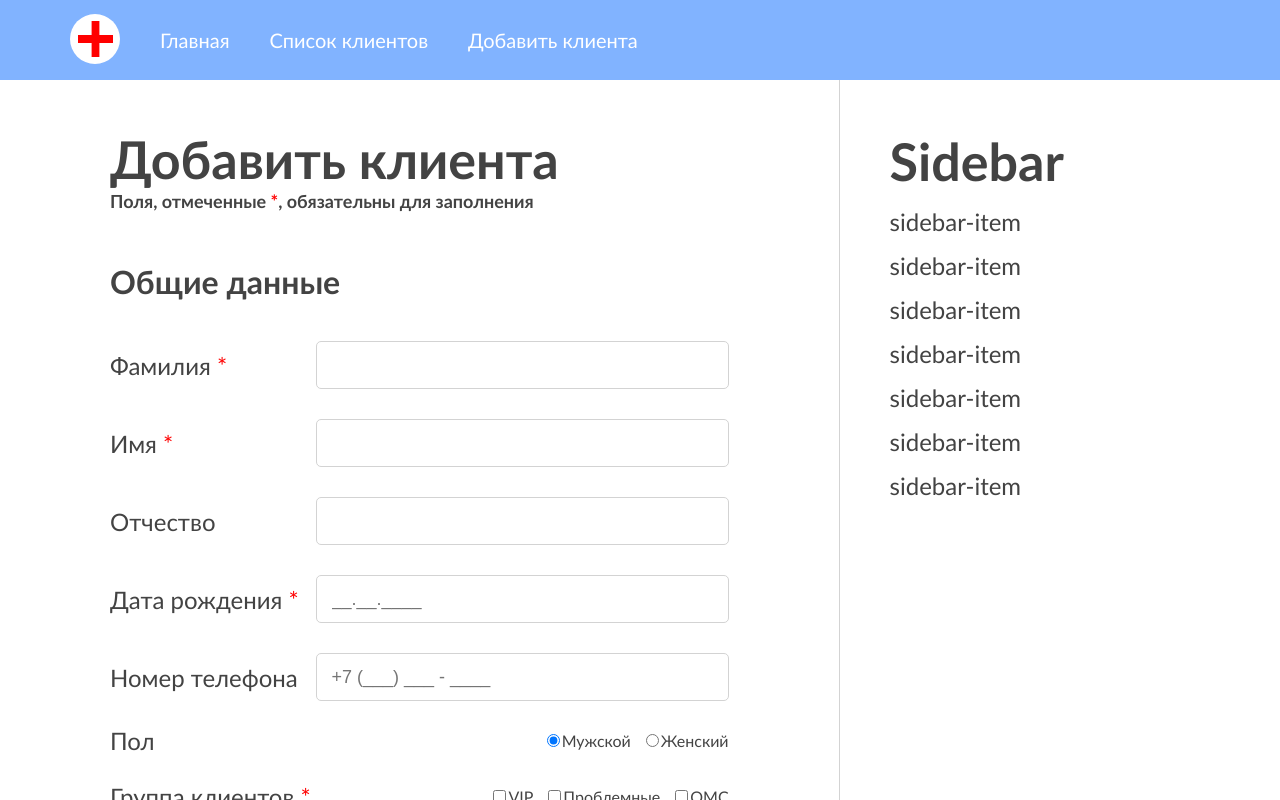
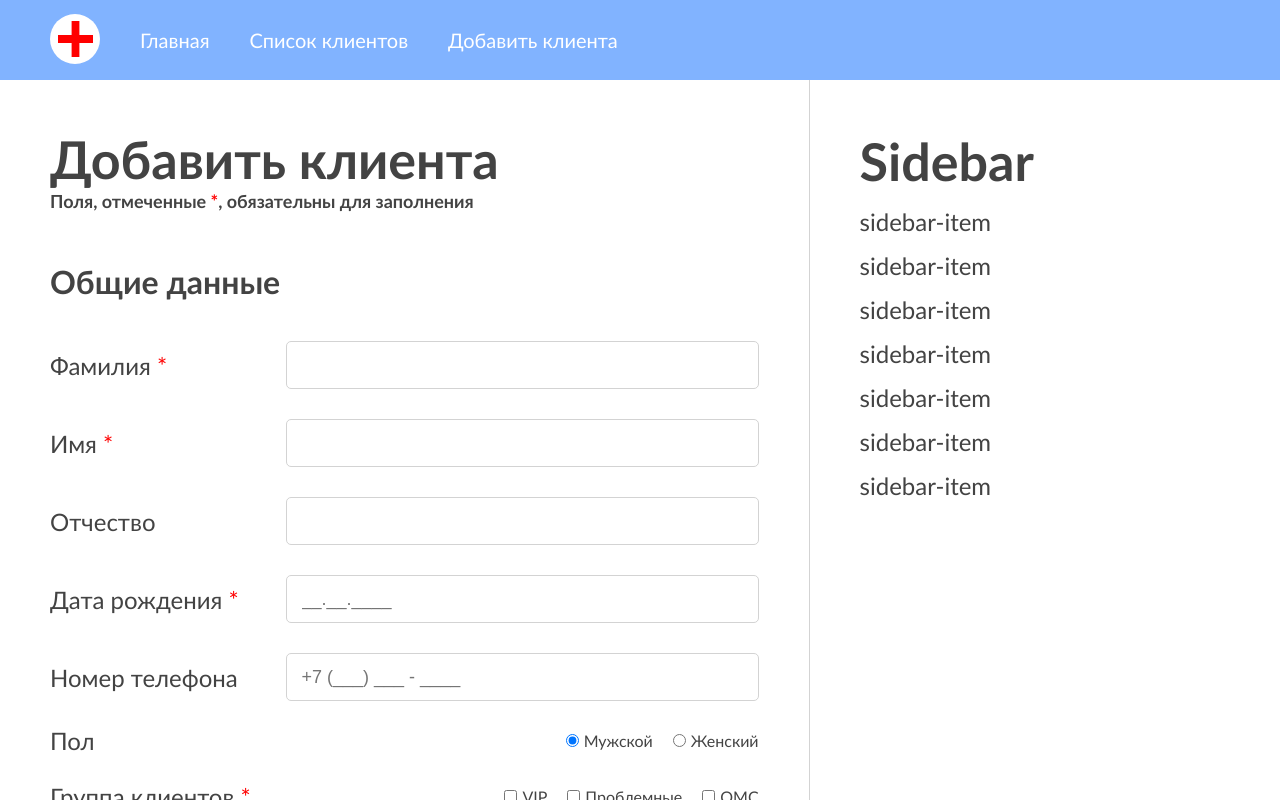
Before and after one commit to nklnke/medods-test-assignment, a Vue app: page / in a window 1280 px wide. Shown: the top 800 px of the page. Built offline with nearby package versions, Linux system fonts and the light colour scheme.

Commit message:
Fix some html/css

```diff
--- a/src/App.vue
+++ b/src/App.vue
@@ -57,7 +57,7 @@ body
 .wrapper
   display: flex
   flex-flow: row wrap
-  width: 1400px
+  flex-basis: 1400px
 
   background-color: white
 
@@ -65,10 +65,9 @@ main
   order: 1
   flex: 3 0px
 
-  padding: 48px 110px
+  padding: 48px 50px
 
 aside
-  height: 100%
   order: 2
   flex: 1 auto
   padding: 50px 10px 15px 50px
--- a/src/components/FormWrapper.vue
+++ b/src/components/FormWrapper.vue
@@ -183,16 +183,16 @@ export default {
   margin: 10px 0 20px
 
   input
-    margin-left: 15px
-    margin-right: 2px
+    margin-left: 20px
+    margin-right: 5px
 
 .client-group
   display: flex
   align-items: center
 
   input
-    margin-left: 15px
-    margin-right: 2px
+    margin-left: 20px
+    margin-right: 5px
 
 .submit
   padding: 12px 70px
@@ -207,4 +207,8 @@ export default {
 
   &:hover
     background-color: #81B3FF
+
+  &:disabled
+    background-color: lightgray
+    cursor: not-allowed
 </style>
--- a/src/components/Header.vue
+++ b/src/components/Header.vue
@@ -23,8 +23,6 @@ export default {};
 
 <style lang="sass" scoped>
 header
-  width: 100%
-  height: 80px
   flex: 1 100%
 
   background-color: #81B3FF
@@ -32,7 +30,7 @@ header
 .menu
   list-style: none
   display: flex
-  height: 100%
+  flex-wrap: wrap
   align-items: center
 
   li
@@ -45,6 +43,8 @@ header
         color: #A4C7E6
 
     &:first-child
+      padding: 0
+      margin-right: 20px
       margin-left: 50px
 
       &:hover
```
